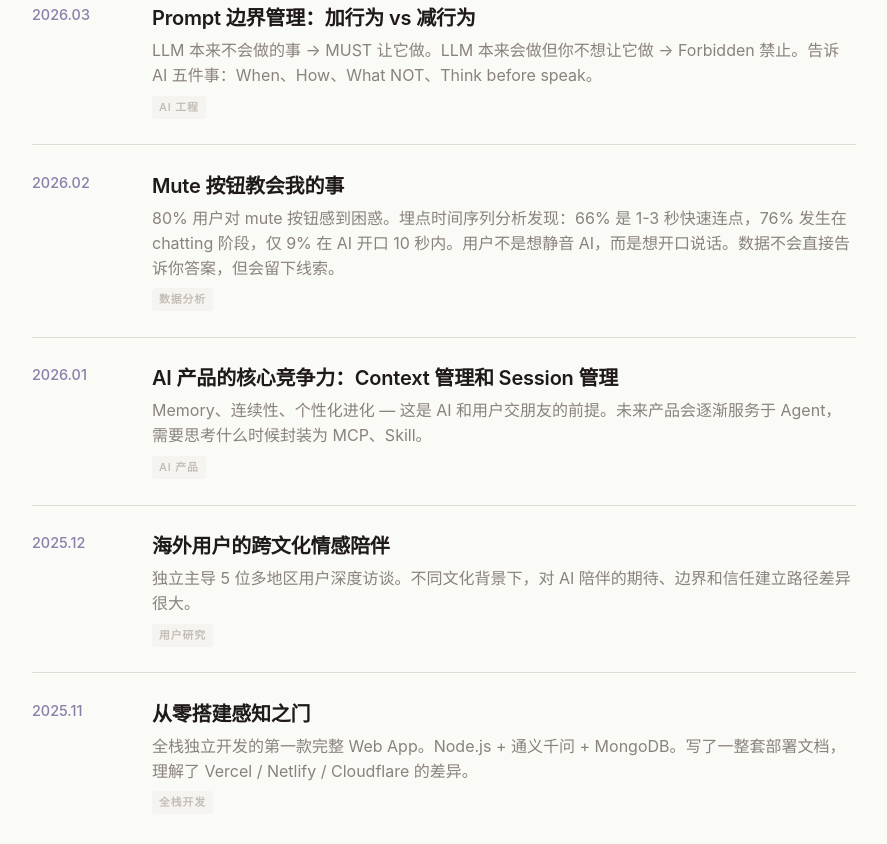
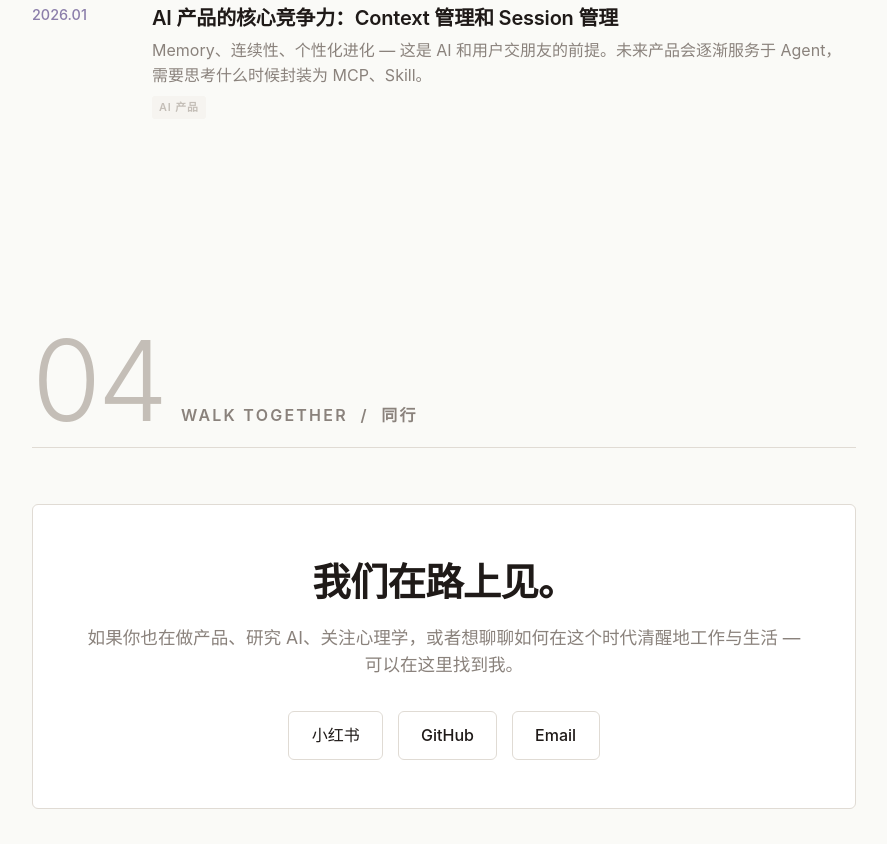
Before and after one commit to J-ade-g/me, a plain HTML site: page index.html in a window 1280 px wide. Shown: the part 3900-4744 px from the top of the page, without its empty margins (196-1083 px from the left). Drawn offline with Linux system fonts and the light colour scheme; a web font is replaced by a local one.

Commit message:
remove 4 garden entries

```diff
--- a/index.html
+++ b/index.html
@@ -516,43 +516,11 @@
         </div>
       </li>
       <li class="garden-item">
-        <span class="gi-date">2026.03</span>
-        <div>
-          <h4>Prompt 边界管理：加行为 vs 减行为</h4>
-          <p>LLM 本来不会做的事 &rarr; MUST 让它做。LLM 本来会做但你不想让它做 &rarr; Forbidden 禁止。告诉 AI 五件事：When、How、What NOT、Think before speak。</p>
-          <span class="gi-tag">AI 工程</span>
-        </div>
-      </li>
-      <li class="garden-item">
-        <span class="gi-date">2026.02</span>
-        <div>
-          <h4>Mute 按钮教会我的事</h4>
-          <p>80% 用户对 mute 按钮感到困惑。埋点时间序列分析发现：66% 是 1-3 秒快速连点，76% 发生在 chatting 阶段，仅 9% 在 AI 开口 10 秒内。用户不是想静音 AI，而是想开口说话。数据不会直接告诉你答案，但会留下线索。</p>
-          <span class="gi-tag">数据分析</span>
-        </div>
-      </li>
-      <li class="garden-item">
         <span class="gi-date">2026.01</span>
         <div>
           <h4>AI 产品的核心竞争力：Context 管理和 Session 管理</h4>
           <p>Memory、连续性、个性化进化 — 这是 AI 和用户交朋友的前提。未来产品会逐渐服务于 Agent，需要思考什么时候封装为 MCP、Skill。</p>
           <span class="gi-tag">AI 产品</span>
-        </div>
-      </li>
-      <li class="garden-item">
-        <span class="gi-date">2025.12</span>
-        <div>
-          <h4>海外用户的跨文化情感陪伴</h4>
-          <p>独立主导 5 位多地区用户深度访谈。不同文化背景下，对 AI 陪伴的期待、边界和信任建立路径差异很大。</p>
-          <span class="gi-tag">用户研究</span>
-        </div>
-      </li>
-      <li class="garden-item">
-        <span class="gi-date">2025.11</span>
-        <div>
-          <h4>从零搭建感知之门</h4>
-          <p>全栈独立开发的第一款完整 Web App。Node.js + 通义千问 + MongoDB。写了一整套部署文档，理解了 Vercel / Netlify / Cloudflare 的差异。</p>
-          <span class="gi-tag">全栈开发</span>
         </div>
       </li>
     </ul>
```
